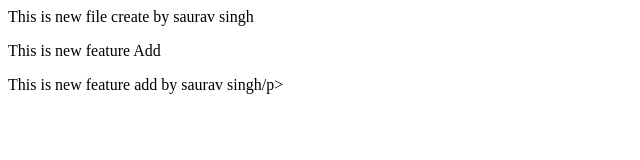
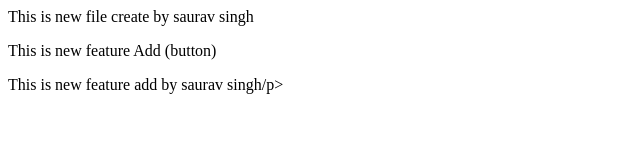
Before and after one commit to sauravsingh448/LocalRepo, a plain HTML site: page index.html in a window 1280 px wide. Shown: the full height of the page, 0-640 px from the left. Drawn offline with Linux system fonts and the light colour scheme.

Commit message:
Add button

```diff
--- a/index.html
+++ b/index.html
@@ -1,3 +1,3 @@
 <p>This is new file create by saurav singh </p>
-<p>This is new feature Add</p>
+<p>This is new feature Add (button)</p>
 <p>This is new feature add by saurav singh/p>
```
